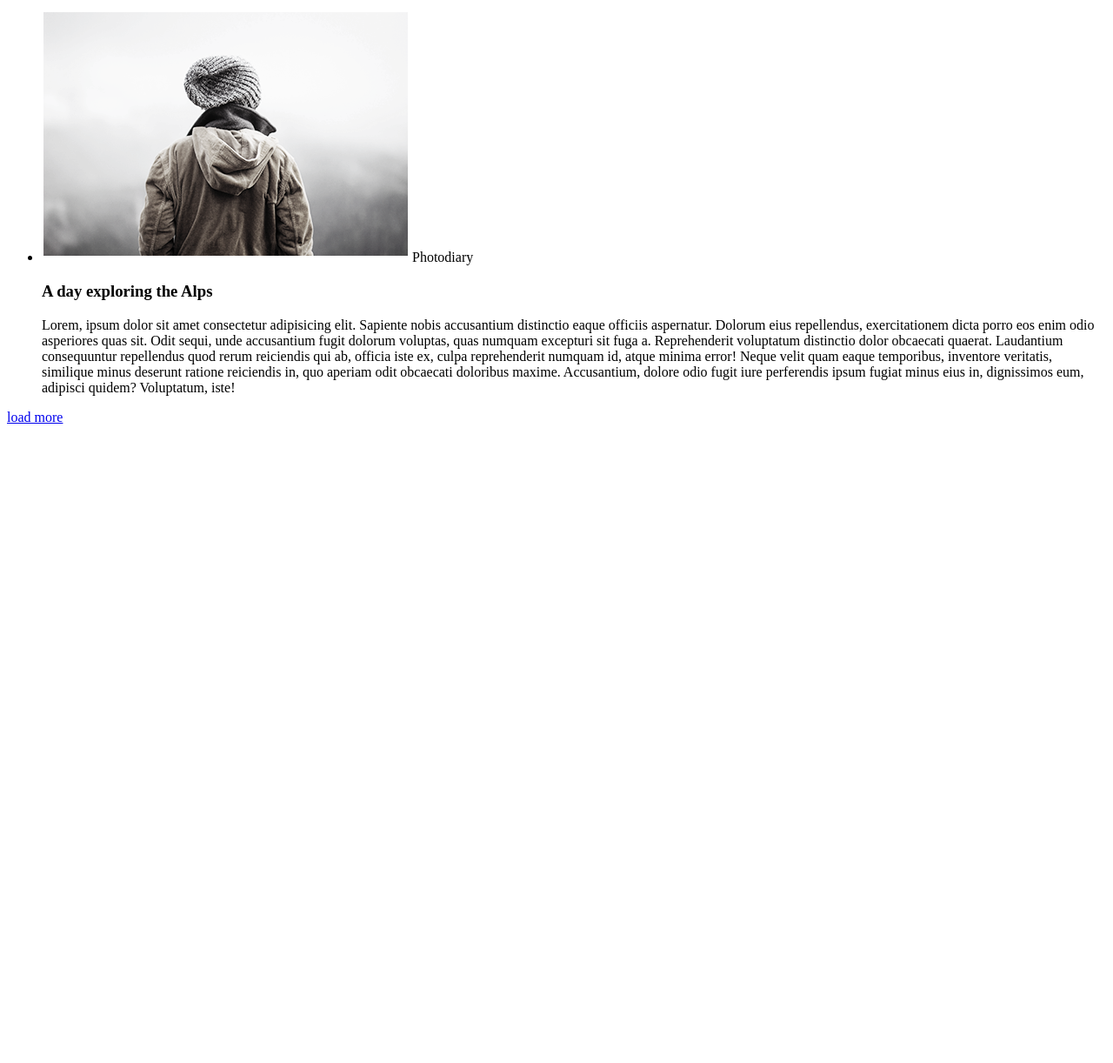
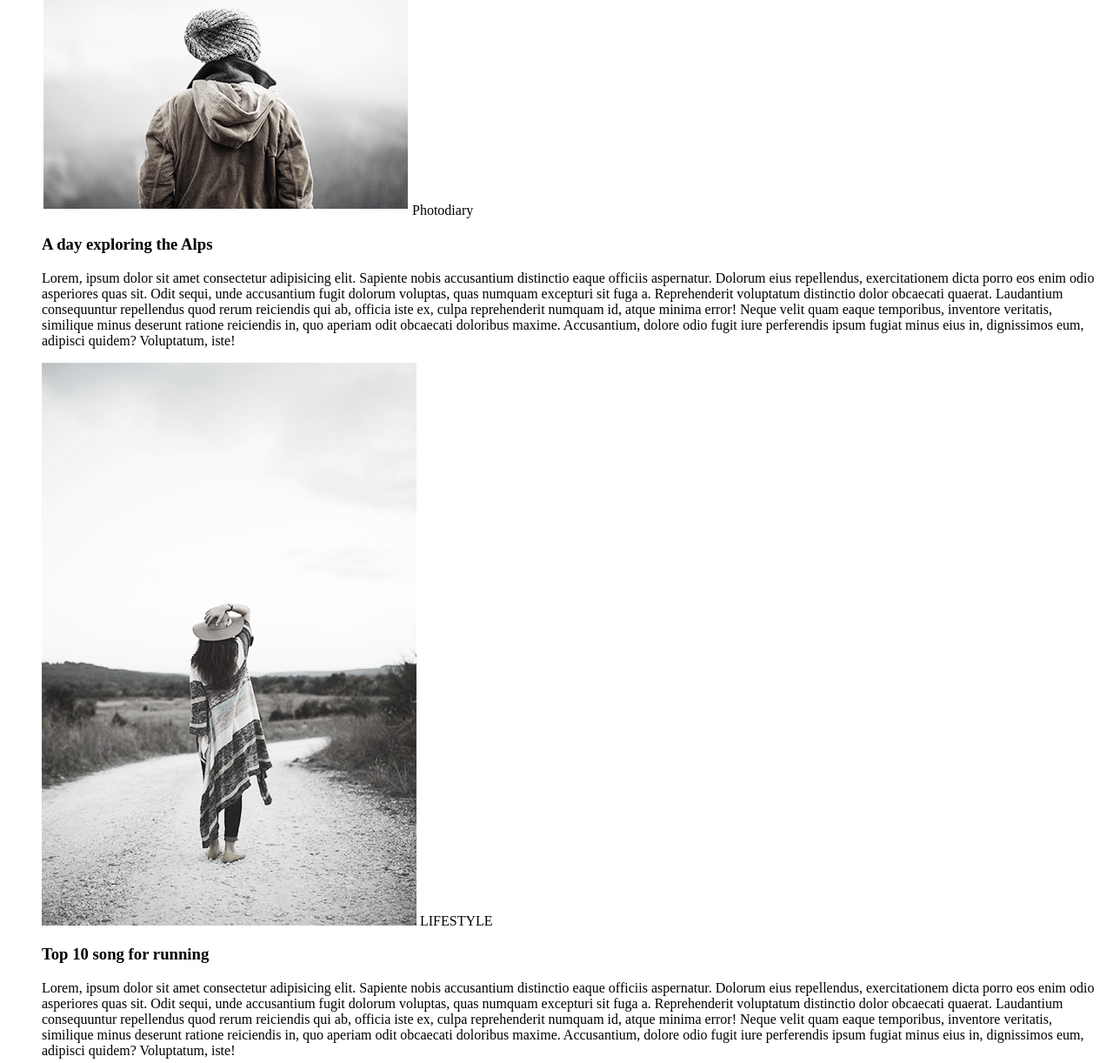
Before and after one commit to kirillboguslav/goit-markup-hw-03, a plain HTML site: page index.html in a window 1280 px wide. Shown: the part 1575-2797 px from the top of the page at 87% size. Before the commit the page ends 2072 px from the top, so only its background shows below. Drawn offline with Linux system fonts and the light colour scheme.

Commit message:
posled izminen

```diff
--- /dev/null
+++ b/css/style.css
@@ -0,0 +1,11 @@
+.menu {
+    display: inline-block;
+    @import url('https://fonts.googleapis.com/css?family=Playfair+Display&display=swap');
+    font-family: 'Playfair Display', serif;
+    text-align: center;
+
+}
+
+.foto{
+    display: inline-block;
+}
--- a/index.html
+++ b/index.html
@@ -5,22 +5,23 @@
     <meta name="viewport" content="width=device-width, initial-scale=1.0" />
     <meta http-equiv="X-UA-Compatible" content="ie=edge" />
     <title>Домашняя работа 3</title>
+    <link rel="stylesheet" href="./css/style.css">
   </head>
   <body>
     <header>
       <nav>
         <ul>
-          <li><a href="#" target="_blank">LIFESTYLE</a></li>
-          <li><a href="#" target="_blank">PHOTODAIARY</a></li>
-          <li><a href="#" target="_blank">MUSIC</a></li>
-          <li><a href="#" target="_blank">TRAVEL</a></li>
+          <li class="menu"><a href="#" target="_blank">LIFESTYLE</a></li>
+          <li class="menu"><a href="#" target="_blank">PHOTODAIARY</a></li>
+          <li class="menu"><a href="#" target="_blank">MUSIC</a></li>
+          <li class="menu"><a href="#" target="_blank">TRAVEL</a></li>
         </ul>
       </nav>
     </header>
     <main>
     <section>
       <ul>
-        <li>
+        <li class="foto">
           <img src="./images/image-1.png" alt="girl" />
           <span>LIFESTYLE</span>
           <h3>More then just a music fectival</h3>
@@ -38,7 +39,7 @@
             odio fugit iure perferendis ipsum fugiat minus eius in, dignissimos
             eum, adipisci quidem? Voluptatum, iste!
           </p>
-        </li>
+        </li class="foto">
         <li>
           <img src="./images/image-2.png" alt="coffe" />
           <span>LIFESTYLE</span>
@@ -58,7 +59,7 @@
             eum, adipisci quidem? Voluptatum, iste!
           </p>
         </li>
-        <li>
+        <li class="foto">
           <img src="./images/image-3.png" alt="dream" />
           <span>Photodiary</span>
           <h3>American dream</h3>
@@ -77,10 +78,48 @@
             eum, adipisci quidem? Voluptatum, iste!
           </p>
         </li>
-        <li>
+        <li class="foto">
           <img src="./images/image-4.png" alt="day" />
           <span>Photodiary</span>
           <h3>A day exploring the Alps</h3>
+          <p>
+            Lorem, ipsum dolor sit amet consectetur adipisicing elit. Sapiente
+            nobis accusantium distinctio eaque officiis aspernatur. Dolorum eius
+            repellendus, exercitationem dicta porro eos enim odio asperiores
+            quas sit. Odit sequi, unde accusantium fugit dolorum voluptas, quas
+            numquam excepturi sit fuga a. Reprehenderit voluptatum distinctio
+            dolor obcaecati quaerat. Laudantium consequuntur repellendus quod
+            rerum reiciendis qui ab, officia iste ex, culpa reprehenderit
+            numquam id, atque minima error! Neque velit quam eaque temporibus,
+            inventore veritatis, similique minus deserunt ratione reiciendis in,
+            quo aperiam odit obcaecati doloribus maxime. Accusantium, dolore
+            odio fugit iure perferendis ipsum fugiat minus eius in, dignissimos
+            eum, adipisci quidem? Voluptatum, iste!
+          </p>
+        </li>
+      <li class="foto">
+        <img src="./images/image-5.png" alt="girl" />
+          <span>LIFESTYLE</span>
+          <h3>Top 10 song for running</h3>
+          <p>
+            Lorem, ipsum dolor sit amet consectetur adipisicing elit. Sapiente
+            nobis accusantium distinctio eaque officiis aspernatur. Dolorum eius
+            repellendus, exercitationem dicta porro eos enim odio asperiores
+            quas sit. Odit sequi, unde accusantium fugit dolorum voluptas, quas
+            numquam excepturi sit fuga a. Reprehenderit voluptatum distinctio
+            dolor obcaecati quaerat. Laudantium consequuntur repellendus quod
+            rerum reiciendis qui ab, officia iste ex, culpa reprehenderit
+            numquam id, atque minima error! Neque velit quam eaque temporibus,
+            inventore veritatis, similique minus deserunt ratione reiciendis in,
+            quo aperiam odit obcaecati doloribus maxime. Accusantium, dolore
+            odio fugit iure perferendis ipsum fugiat minus eius in, dignissimos
+            eum, adipisci quidem? Voluptatum, iste!
+          </p>
+        </li>
+        <li class="foto">
+          <img src="./images/image-6.png" alt="coffe" />
+          <span>LIFESTYLE</span>
+          <h3>Cold winter days</h3>
           <p>
             Lorem, ipsum dolor sit amet consectetur adipisicing elit. Sapiente
             nobis accusantium distinctio eaque officiis aspernatur. Dolorum eius
```
